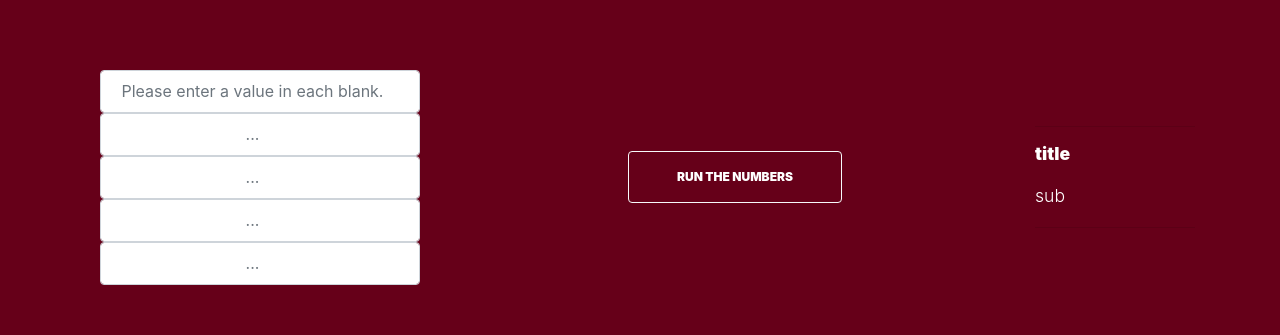
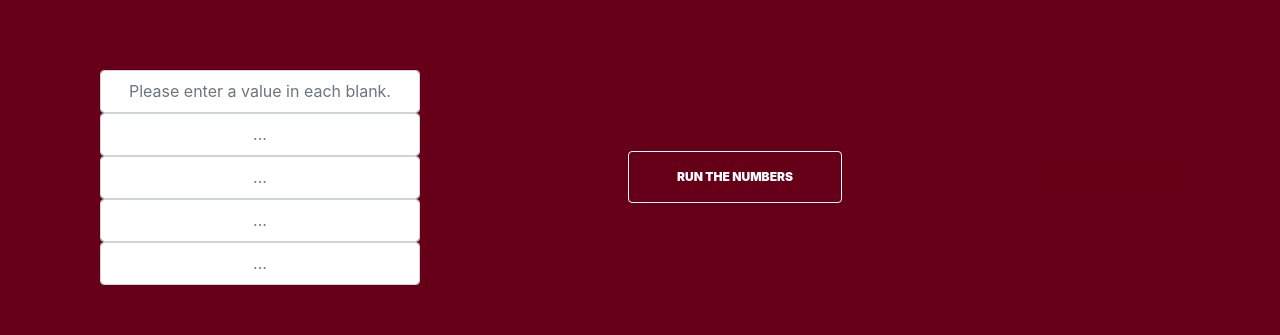
Before and after one commit to PeterBGuthrie/SunsetHills, a plain HTML site: page Solve.html in a window 1280 px wide. Shown: the part 273-608 px from the top of the page. Drawn offline with Linux system fonts and the light colour scheme; files whose address does not match are found by name; a web font is replaced by a local one.

Commit message:
Fix display a bit

```diff
--- a/Solve.html
+++ b/Solve.html
@@ -85,11 +85,11 @@
                 <div class="row align-items-center" data-aos="fade-up">
                     <div class="col-lg-4 mr-auto" data-aos="fade-up">
                         <div class="col">
-                            <input id="blank1" type="number" class="form-control text-center " placeholder="Please enter a value in each blank." />
-                            <input id="blank2" type="number" class="form-control text-center " placeholder="..."/>
-                            <input id="blank3" type="number" class="form-control text-center " placeholder="..."/>
-                            <input id="blank4" type="number" class="form-control text-center " placeholder="..."/>
-                            <input id="blank5" type="number" class="form-control text-center " placeholder="..."/>
+                            <input id="blank1" class="form-control text-center " placeholder="Please enter a value in each blank." />
+                            <input id="blank2" class="form-control text-center " placeholder="..."/>
+                            <input id="blank3" class="form-control text-center " placeholder="..."/>
+                            <input id="blank4" class="form-control text-center " placeholder="..."/>
+                            <input id="blank5" class="form-control text-center " placeholder="..."/>
                         </div>
                     </div>
                     <button id="execute" class="btn btn-outline-light  py-3 px-5" style="color: #fff;">Run the numbers</button>
@@ -98,8 +98,8 @@
                     <div class="col-lg-2 ml-auto" data-aos="fade-up" data-aos-delay="100">
                         <div id="output" style="color:#fff;">
                             <hr />
-                            <h1><p style="color:#fff;" id="title">title</p></h1>
-                            <p style="color:#fff; "    id="sub">sub</p>
+                            <h1><p style="color:#fff;" id="title"></p></h1>
+                            <p style="color:#fff; "    id="sub"></p>
                             <hr />
 
                         </div>
```
